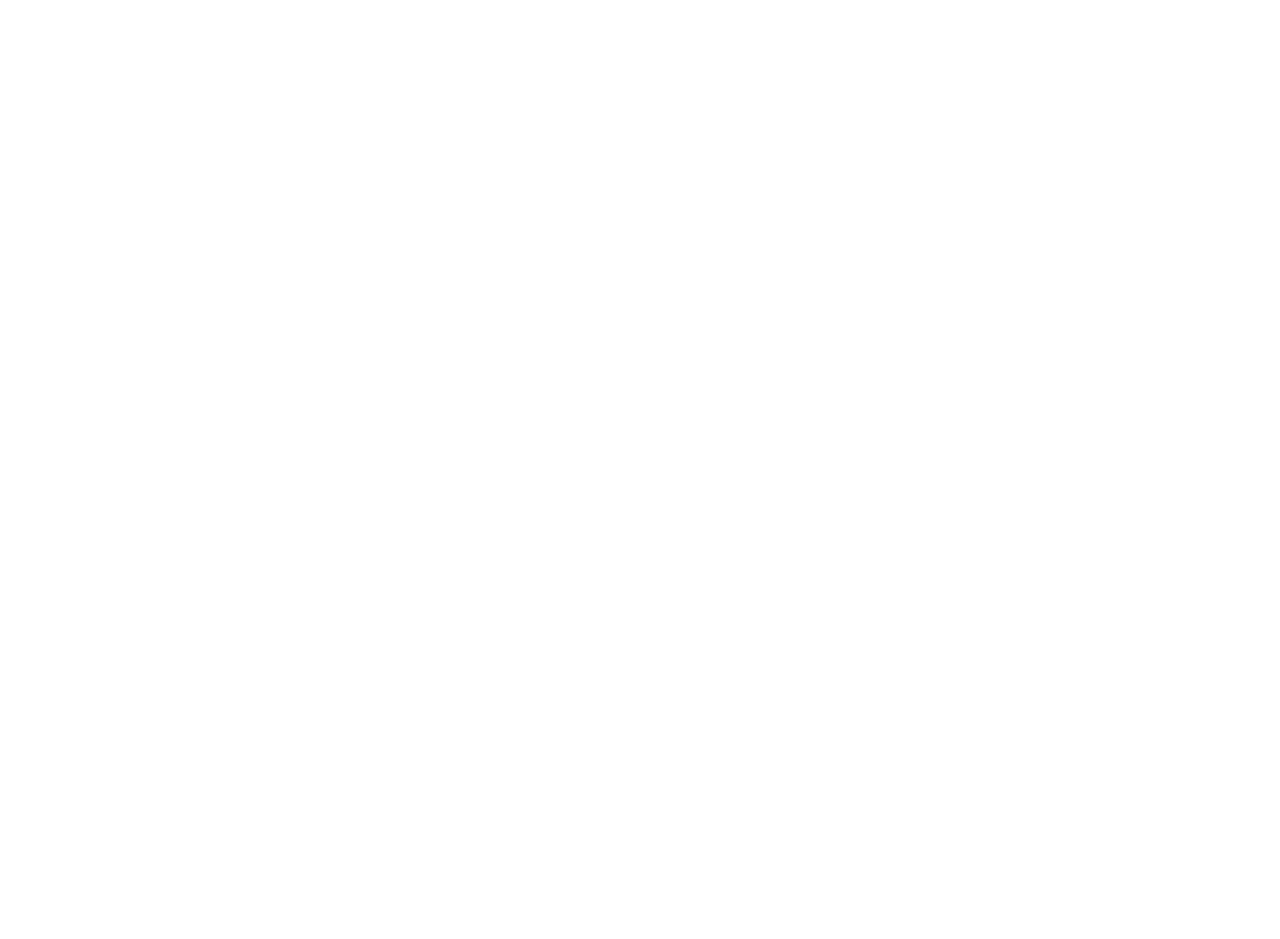
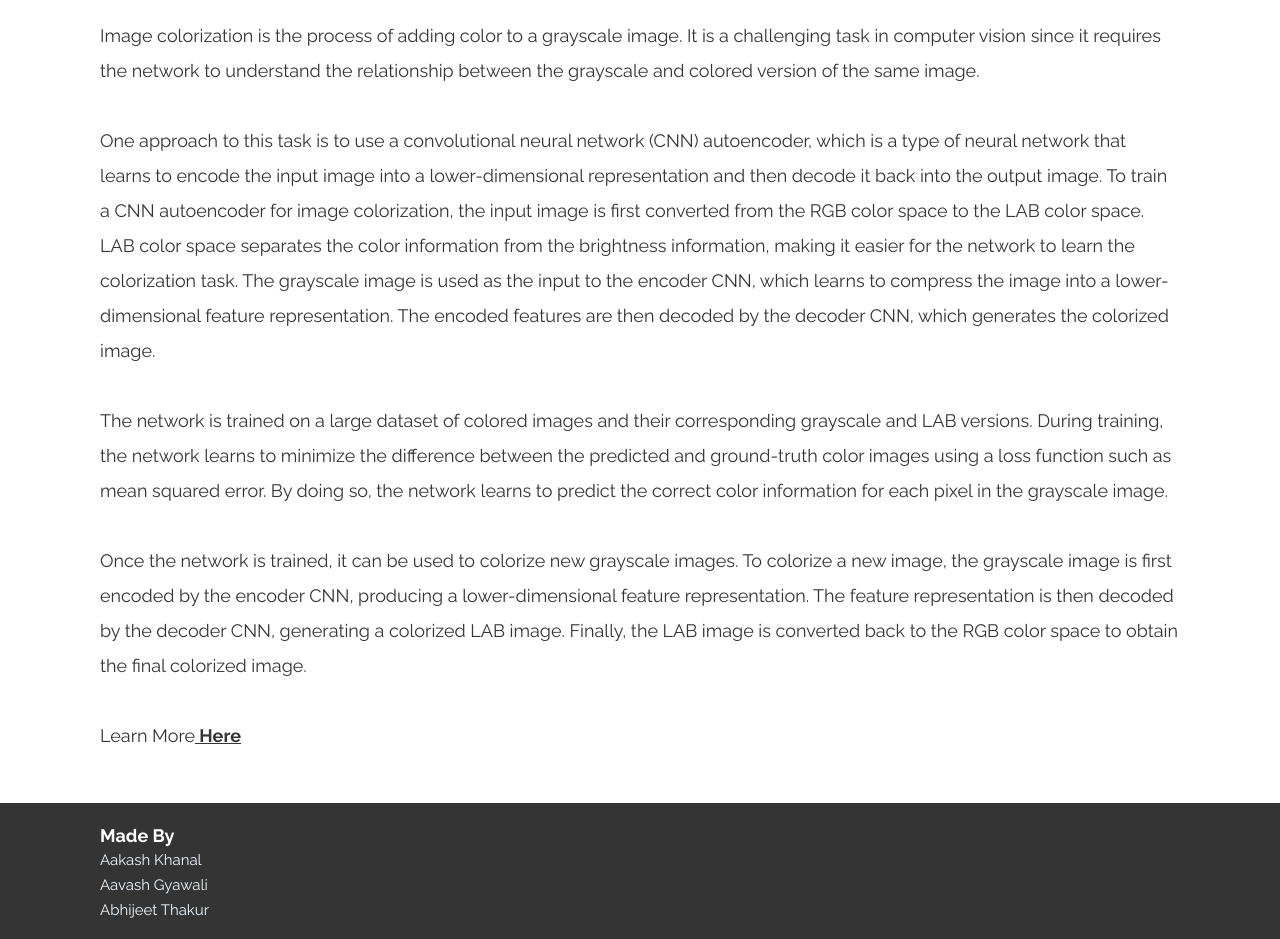
Before and after one commit to aakash018/image-colorizer-public-client, a React (Vite) app: page / in a window 1280 px wide. Shown: the part 893-1832 px from the top of the page. Before the commit the page ends 800 px from the top, so only its background shows below. Built offline with nearby package versions, Linux system fonts and the light colour scheme.

Commit message:
learn-more and footer added

```diff
--- a/src/App.tsx
+++ b/src/App.tsx
@@ -2,6 +2,7 @@
 import "./App.css";
 import axios from "axios";
 import HeroSection from "./components/HeroSection";
+import InfoHolder from "./components/InfoHolder";
 
 function App() {
   const [count, setCount] = useState(0);
@@ -10,7 +11,71 @@
     <div className="App">
       <div>
         <HeroSection />
+        <div id="learn-more">
+          <InfoHolder title="General Explanation">
+            <p>
+              Image colorization is the process of adding color to a grayscale
+              image. It is a challenging task in computer vision since it
+              requires the network to understand the relationship between the
+              grayscale and colored version of the same image.
+            </p>
+            <br />
+            <p>
+              One approach to this task is to use a convolutional neural network
+              (CNN) autoencoder, which is a type of neural network that learns
+              to encode the input image into a lower-dimensional representation
+              and then decode it back into the output image. To train a CNN
+              autoencoder for image colorization, the input image is first
+              converted from the RGB color space to the LAB color space. LAB
+              color space separates the color information from the brightness
+              information, making it easier for the network to learn the
+              colorization task. The grayscale image is used as the input to the
+              encoder CNN, which learns to compress the image into a
+              lower-dimensional feature representation. The encoded features are
+              then decoded by the decoder CNN, which generates the colorized
+              image.
+            </p>
+            <br />
+            <p>
+              The network is trained on a large dataset of colored images and
+              their corresponding grayscale and LAB versions. During training,
+              the network learns to minimize the difference between the
+              predicted and ground-truth color images using a loss function such
+              as mean squared error. By doing so, the network learns to predict
+              the correct color information for each pixel in the grayscale
+              image.
+            </p>
+            <br />
+            <p>
+              Once the network is trained, it can be used to colorize new
+              grayscale images. To colorize a new image, the grayscale image is
+              first encoded by the encoder CNN, producing a lower-dimensional
+              feature representation. The feature representation is then decoded
+              by the decoder CNN, generating a colorized LAB image. Finally, the
+              LAB image is converted back to the RGB color space to obtain the
+              final colorized image.
+            </p>
+            <br />
+            <p>
+              Learn More
+              <a
+                href="https://blog.floydhub.com/colorizing-b-w-photos-with-neural-networks/?fbclid=IwAR3Nqy2e3gj8ROQWe0HJwQgZbx2nabZJTWEYLYeSdiya_p5-qIdd2btAmPg"
+                target={"_blank"}
+              >
+                <b> Here</b>
+              </a>
+            </p>
+          </InfoHolder>
+        </div>
       </div>
+      <footer>
+        <h2>Made By</h2>
+        <ul>
+          <li>Aakash Khanal</li>
+          <li>Aavash Gyawali</li>
+          <li>Abhijeet Thakur</li>
+        </ul>
+      </footer>
     </div>
   );
 }
--- a/src/components/HeroSection.tsx
+++ b/src/components/HeroSection.tsx
@@ -107,7 +107,7 @@
       )}
       <div className="heroSectionContainer">
         <div className="header">
-          <div className="team_logo">TEAM NAME</div>
+          <div className="team_logo"></div>
           <div className="github">
             <a
               href="https://github.com/AavashGyawali/image-Colorization"
@@ -171,7 +171,11 @@
             </div>
           )}
           <div className="learn-more">
-            <div className="text">Learn More</div>
+            <div className="text">
+              <a href="#learn-more" style={{ textDecoration: "none" }}>
+                Learn More
+              </a>
+            </div>
             <div className="arrow-logo">
               <MdKeyboardArrowDown size={"3rem"} />{" "}
             </div>
--- /dev/null
+++ b/src/components/InfoHolder.tsx
@@ -0,0 +1,18 @@
+import React from "react";
+import "../styles/infoHolder.css";
+
+interface Props {
+  title: string;
+  children: React.ReactNode;
+}
+
+const InfoHolder: React.FC<Props> = ({ title, children }) => {
+  return (
+    <div className="infoHolder">
+      <div className="title">{title}</div>
+      <div className="info">{children}</div>
+    </div>
+  );
+};
+
+export default InfoHolder;
--- a/src/index.css
+++ b/src/index.css
@@ -6,6 +6,10 @@
   box-sizing: border-box;
   font-family: "Raleway", sans-serif;
   color: #343434;
+}
+
+html {
+  scroll-behavior: smooth;
 }
 
 :root {
@@ -30,3 +34,26 @@
 button:hover {
   background-color: black;
 }
+
+footer {
+  background-color: #343434;
+  padding: 20px 100px;
+  line-height: 25px;
+}
+
+footer > * {
+  color: white;
+  font-size: 1.8rem;
+}
+
+footer ul li {
+  color: aliceblue;
+  list-style: none;
+  font-size: 1.5rem;
+}
+
+@media screen and (max-width: 600px) {
+  footer {
+    padding: 20px 50px;
+  }
+}
--- /dev/null
+++ b/src/styles/infoHolder.css
@@ -0,0 +1,27 @@
+.infoHolder {
+  display: flex;
+  flex-direction: column;
+
+  gap: 20px;
+
+  padding: 50px 100px;
+}
+
+.infoHolder .title {
+  font-size: 3.5rem;
+}
+
+.infoHolder .info {
+  font-size: 1.8rem;
+  line-height: 35px;
+}
+
+@media screen and (max-width: 600px) {
+  .infoHolder {
+    padding: 30px 50px;
+  }
+
+  .infoHolder .title {
+    font-size: 2.8rem;
+  }
+}
```
